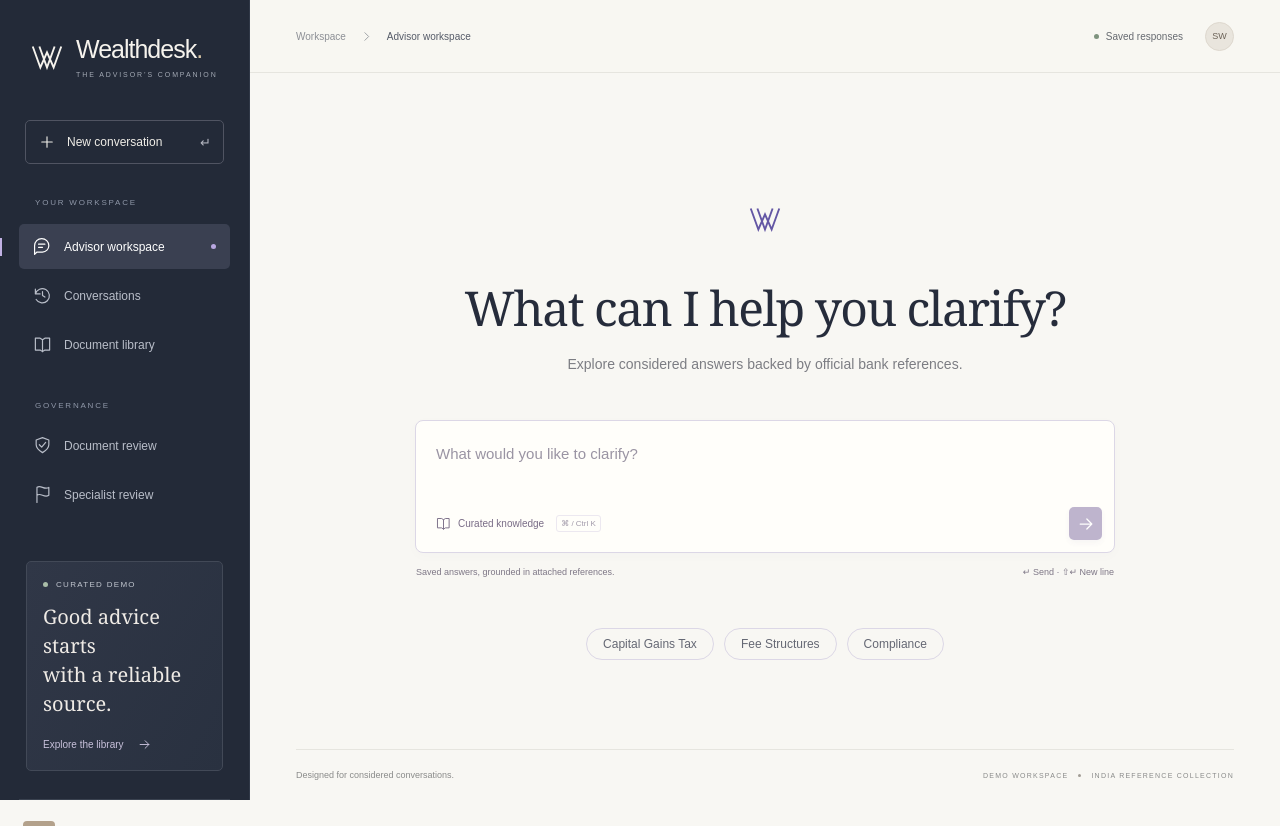
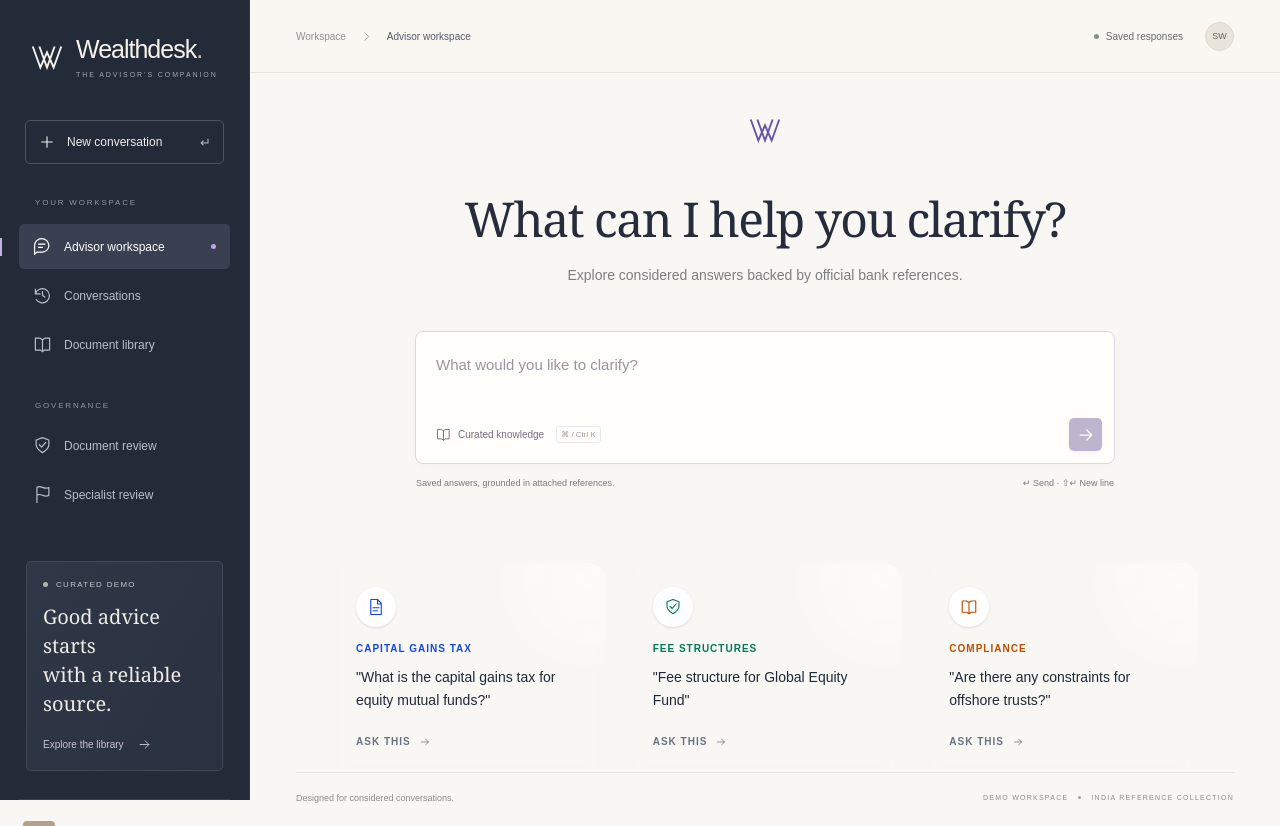
Before and after one commit to Aayush-207/wealth-advisor-copilot, a Next.js app in the folder frontend/: page / in a window 1280 px wide. Before the commit the page ends 803 px from the top, so only its background shows below. Built offline with nearby package versions, Linux system fonts and the light colour scheme.

Commit message:
feat: Upgrade prompt pills to visually stunning question boxes

```diff
--- a/frontend/src/app/page.tsx
+++ b/frontend/src/app/page.tsx
@@ -379,22 +379,41 @@ export default function Home() {
               stop={stop}
             />
           </div>
-          <div style={{ display: "flex", flexWrap: "wrap", gap: "10px", justifyContent: "center", maxWidth: "800px" }}>
-            {prompts.map((p) => (
+          <div className="grid grid-cols-1 md:grid-cols-3 gap-6 w-full max-w-[900px] mt-6 px-4">
+            {prompts.map((p, i) => {
+              const gradients = [
+                "from-blue-500/10 to-purple-500/10 border-blue-200/50 hover:border-blue-400/50",
+                "from-emerald-500/10 to-teal-500/10 border-emerald-200/50 hover:border-emerald-400/50",
+                "from-amber-500/10 to-orange-500/10 border-amber-200/50 hover:border-amber-400/50"
+              ];
+              const textColors = [
+                "text-blue-700",
+                "text-emerald-700",
+                "text-amber-700"
+              ];
+              const icons = ["file", "shield", "book"];
+              return (
                 <button
                   key={p.title}
                   onClick={() => submit(p.text)}
-                style={{
-                  background: "transparent", border: "1px solid #dcd7e6", borderRadius: "20px",
-                  padding: "8px 16px", fontSize: "12px", color: "#656874",
-                  cursor: "pointer", transition: "all 0.2s"
-                }}
-                onMouseOver={(e) => { e.currentTarget.style.borderColor = "#a898c5"; e.currentTarget.style.background = "#fff"; }}
-                onMouseOut={(e) => { e.currentTarget.style.borderColor = "#dcd7e6"; e.currentTarget.style.background = "transparent"; }}
+                  className={`group relative flex flex-col items-start p-6 rounded-2xl bg-gradient-to-br ${gradients[i % gradients.length]} border bg-white/50 backdrop-blur-sm transition-all duration-300 hover:shadow-[0_8px_30px_rgb(0,0,0,0.08)] hover:-translate-y-1 text-left w-full h-full overflow-hidden`}
                 >
+                  <div className="absolute top-0 right-0 w-32 h-32 bg-white/60 rounded-full blur-2xl -mr-12 -mt-12 group-hover:scale-150 transition-transform duration-700 z-0"></div>
+                  <div className={`relative z-10 w-10 h-10 rounded-full bg-white shadow-sm flex items-center justify-center mb-4 ${textColors[i % textColors.length]}`}>
+                    <Icon name={icons[i % icons.length] as any} size={18} />
+                  </div>
+                  <span className={`relative z-10 text-[10px] font-bold uppercase tracking-widest mb-3 ${textColors[i % textColors.length]}`}>
                     {p.title}
+                  </span>
+                  <span className="relative z-10 text-sm text-gray-800 font-medium leading-relaxed">
+                    "{p.text}"
+                  </span>
+                  <div className="relative z-10 mt-6 flex items-center gap-2 text-[10px] text-gray-500 font-bold uppercase tracking-widest group-hover:text-gray-900 transition-colors">
+                    Ask this <Icon name="arrow" size={12} />
+                  </div>
                 </button>
-            ))}
+              );
+            })}
           </div>
         </div>
       ) : (
```
Lines whose indentation alone changed are shown as unchanged.
